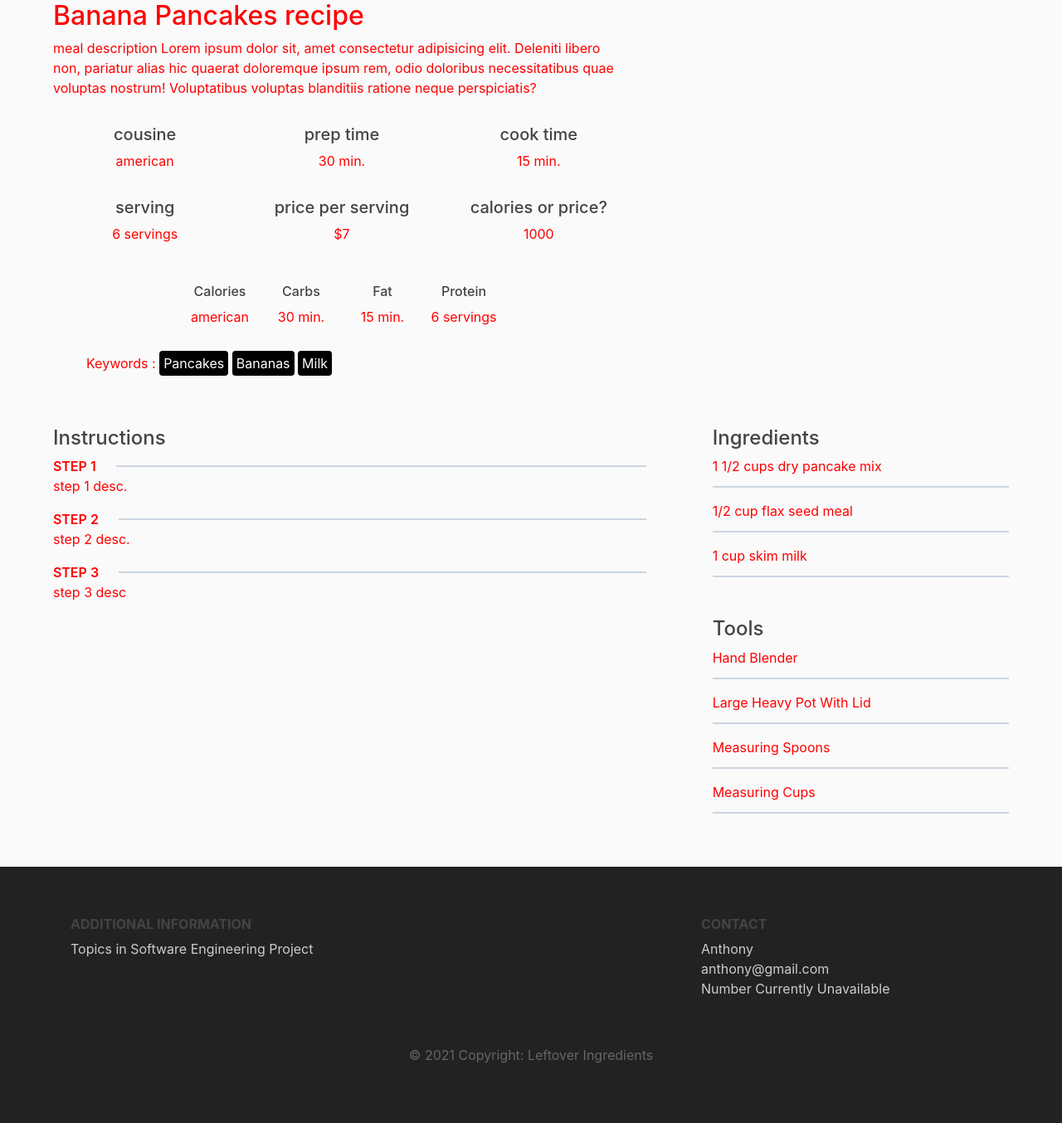
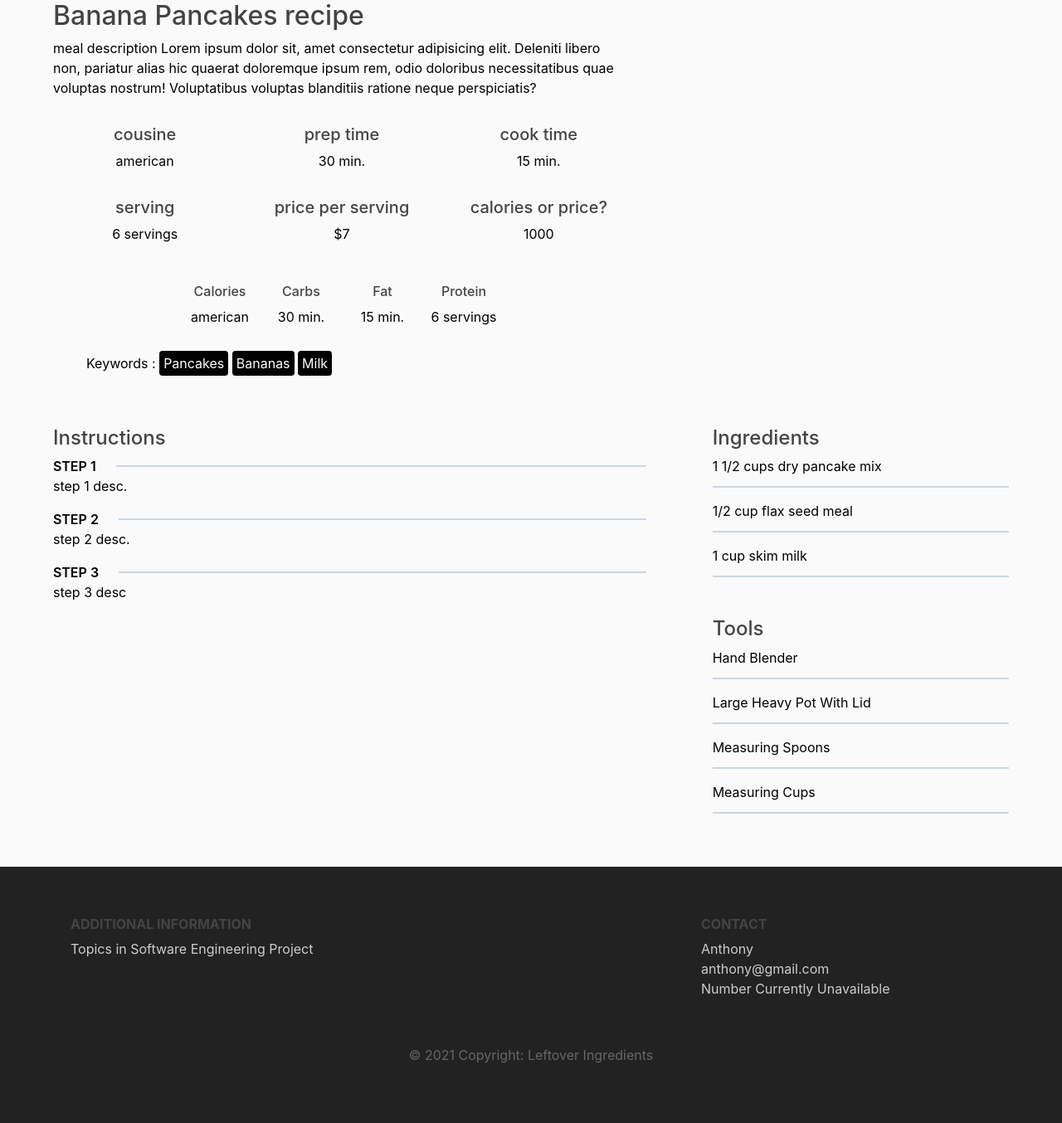
Before and after one commit to CSC-456000-Team/Leftover-Ingredients-, a Django app: page /singleRecipe/ in a window 1280 px wide. Shown: the part 56-1410 px from the top of the page at 83% size. Run offline with Django 3.2, Linux system fonts and the light colour scheme; some libraries are stand-ins or nearby versions.

Commit message:
added CSS for recipe page

```diff
--- a/main/static/main/main.css
+++ b/main/static/main/main.css
@@ -405,9 +405,6 @@ a.article-title:hover {
 	color: #1da3c5;
 }
 
-.test h2 {
-	color: red;
-}
 
 /***************
 Recipe Page CSS
@@ -415,7 +412,7 @@ Recipe Page CSS
 
 .recipe-page {
     width: 90vw;
-    color:red;
+    color:black;
     margin: 0 auto;
 }
 
--- a/main/templates/main/singleRecipe.html
+++ b/main/templates/main/singleRecipe.html
@@ -2,7 +2,7 @@
 <div class="recipe-page">
     <section class="recipe-hero">
      <!-- <img src="./images/bg1.jpg" class="img recipe-hero-img" /> -->
-      <article class="test">
+      <article class="recipe-info">
         <h2>Banana Pancakes recipe</h2>
         <p>
           meal description Lorem ipsum dolor sit, amet consectetur adipisicing elit. Deleniti libero non, pariatur alias hic quaerat doloremque ipsum rem, odio doloribus necessitatibus quae voluptas nostrum! Voluptatibus voluptas blanditiis ratione neque perspiciatis?
```
